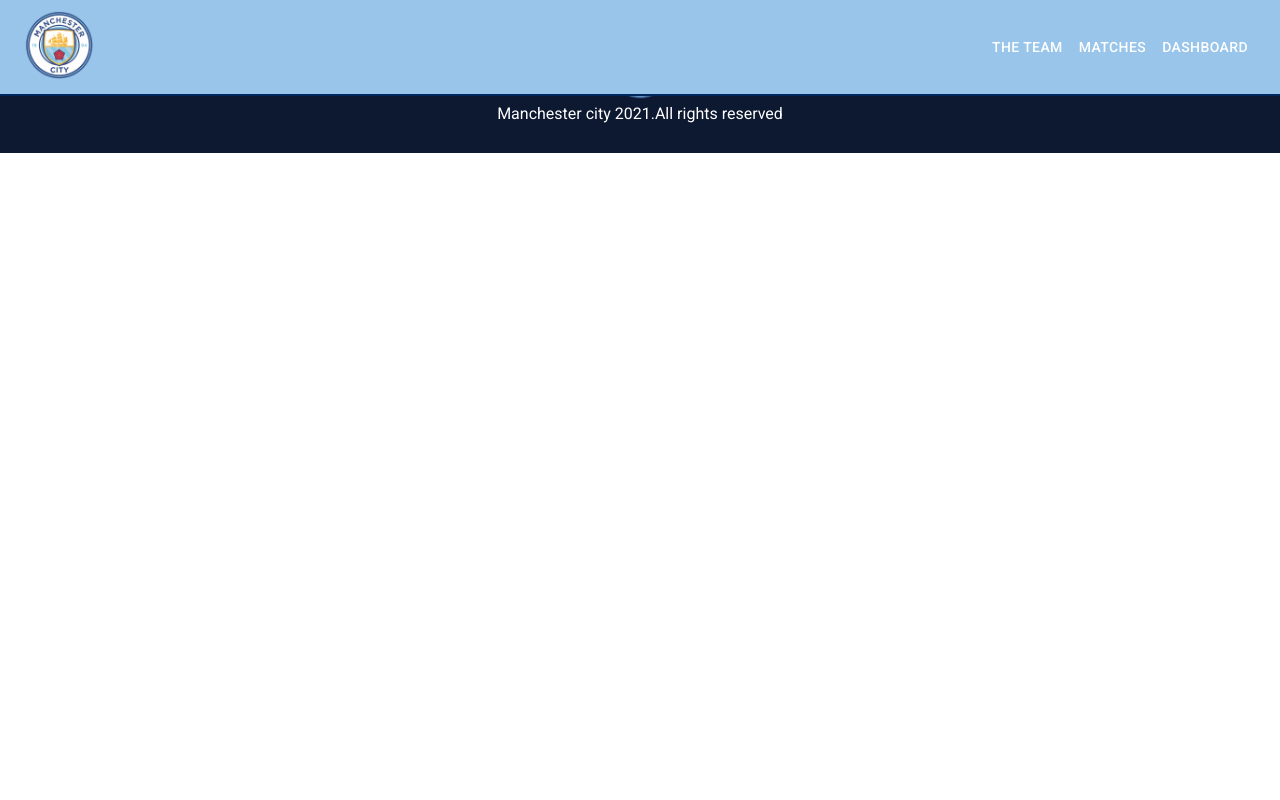
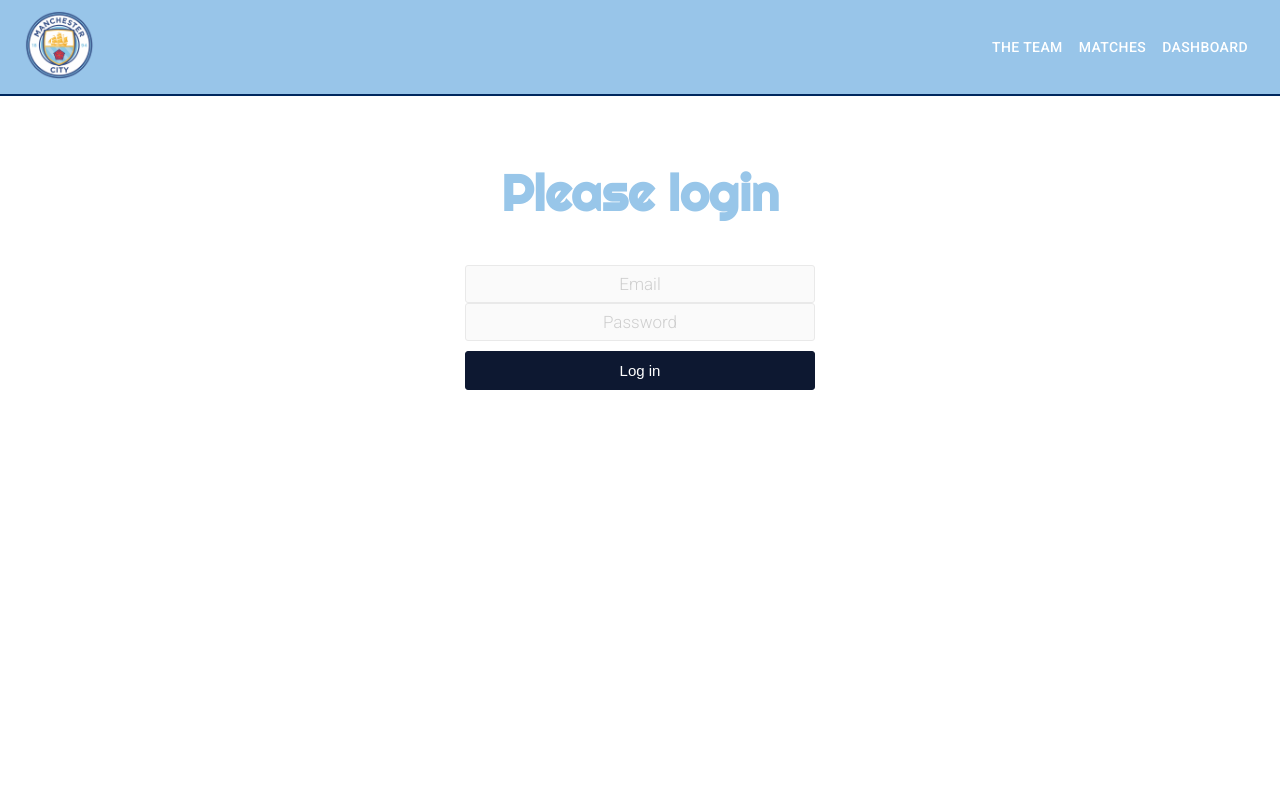
Before and after one commit to goclfc/react_manc, a React (Create React App) app: page /sign_in in a window 1280 px wide. Shown: the top 800 px of the page. Built offline with nearby package versions, Linux system fonts and the light colour scheme.

Commit message:
formik
validate inputs

```diff
--- a/src/App.js
+++ b/src/App.js
@@ -3,11 +3,13 @@
 import Header from './Components/header_footer/Header';
 import Footer from './Components/header_footer/Footer';
 import Home from './Components/Home/Home';
+import Signin from './Components/Signin';
 function App() {
   return (
     <BrowserRouter>
       <Header />
       <Switch >
+        <Route path='/sign_in' exact component ={Signin}/>
         <Route path='/' exact component ={Home}/>
 
 
--- /dev/null
+++ b/src/Components/Signin/index.js
@@ -0,0 +1,71 @@
+import React ,{useState} from "react";
+import { CircularProgress } from "@material-ui/core";
+import { Redirect } from "react-router-dom";
+import { useFormik } from "formik";
+import * as Yup from 'yup';
+const Signin = ()=> {
+    const [loading,setLoading] = useState(false)
+
+    const formik = useFormik({
+        initialValues:{
+            email:'',
+            password:''
+        },
+        validationSchema:Yup.object({
+            email: Yup.string()
+                .email('Invalid email adress')
+                .required('The email is required'),
+            password: Yup.string()
+            .required('password is required')
+
+        }),
+        onSubmit:(values)=> {
+            setLoading(true)
+            console.log(values)
+            Redirect = '/'
+
+        }
+    })
+    return (
+        <div className="container">
+            <div className="signin_wrapper"
+            style={{
+                margin:'100px'
+            }}>
+                <form onSubmit={formik.handleSubmit}>
+                    <h2> Please login</h2>
+                    <input
+                        name='email'
+                        placeholder="Email"
+                        onChange={formik.handleChange}
+                        onBlur={formik.handleBlur}
+                        value={formik.values.email}
+                    />
+                    { formik.touched.email && formik.errors.email ?
+                        <div className="error_label"> {formik.errors.email} </div>
+
+                    :null}
+                    <input
+                        type='password'
+                        name='password'
+                        placeholder="Password"
+                        onChange={formik.handleChange}
+                        onBlur={formik.handleBlur}
+                        value={formik.values.password}
+                    />
+                        { formik.touched.password && formik.errors.password ?
+                        <div className="error_label"> {formik.errors.password} </div>
+
+                    :null}
+                    {loading ?
+                        <CircularProgress color="secondary" className="progress" />
+                    :
+                        <button type="submit"> Log in </button>}
+
+                </form>
+            </div>
+
+        </div>
+    )
+}
+export default Signin
```
